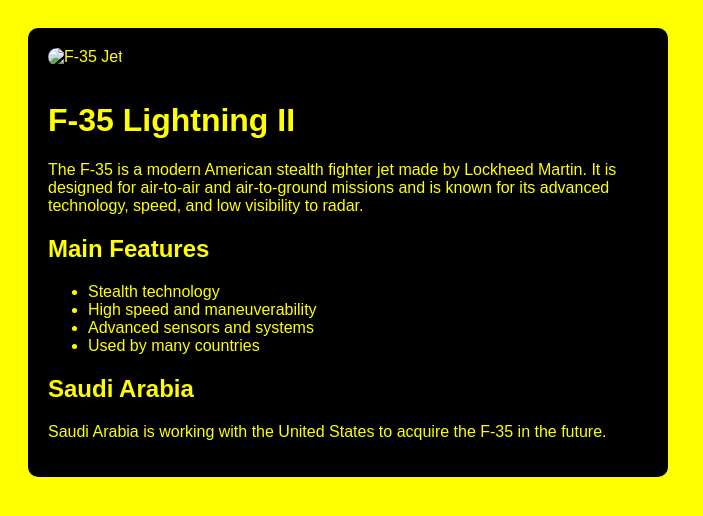
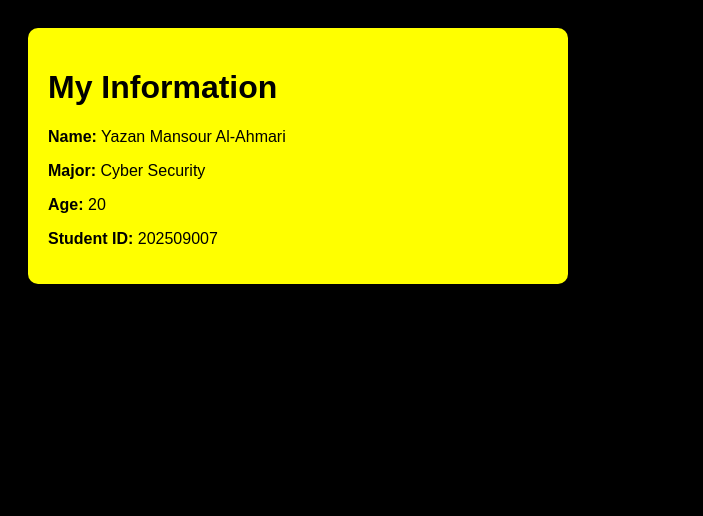
Before and after one commit to yazanmansour12/Group-8, a plain HTML site: page index.html in a window 1280 px wide. Shown: the whole page, without its empty margins (0-703 px from the left). Drawn offline with Linux system fonts and the light colour scheme.

Commit message:
Replace F-35 info with personal information

```diff
--- a/index.html
+++ b/index.html
@@ -2,57 +2,36 @@
 <html>
 <head>
     <meta charset="UTF-8">
-    <title>F-35 Fighter Jet</title>
+    <title>My Info</title>
     <style>
         body {
-            background-color: yellow;
-            color: black;
+            background-color: black;
+            color: yellow;
             font-family: Arial, sans-serif;
             padding: 20px;
         }
         .box {
-            background-color: black;
-            color: yellow;
+            background-color: yellow;
+            color: black;
             padding: 20px;
             border-radius: 10px;
-            max-width: 600px;
+            max-width: 500px;
         }
-        h1, h2 {
-            color: yellow;
-        }
-        img {
-            width: 100%;
-            border-radius: 10px;
-            margin-bottom: 15px;
+        h1 {
+            color: black;
         }
     </style>
 </head>
 <body>
 
     <div class="box">
+        <h1>My Information</h1>
 
-        <img src="f35.jpg" alt="F-35 Jet">
+        <p><strong>Name:</strong> Yazan Mansour Al-Ahmari</p>
+        <p><strong>Major:</strong> Cyber Security</p>
+        <p><strong>Age:</strong> 20</p>
+        <p><strong>Student ID:</strong> 202509007</p>
 
-        <h1>F-35 Lightning II</h1>
-
-        <p>
-            The F-35 is a modern American stealth fighter jet made by Lockheed Martin.
-            It is designed for air-to-air and air-to-ground missions and is known for
-            its advanced technology, speed, and low visibility to radar.
-        </p>
-
-        <h2>Main Features</h2>
-        <ul>
-            <li>Stealth technology</li>
-            <li>High speed and maneuverability</li>
-            <li>Advanced sensors and systems</li>
-            <li>Used by many countries</li>
-        </ul>
-
-        <h2>Saudi Arabia</h2>
-        <p>
-            Saudi Arabia is working with the United States to acquire the F-35 in the future.
-        </p>
     </div>
 
 </body>
```
